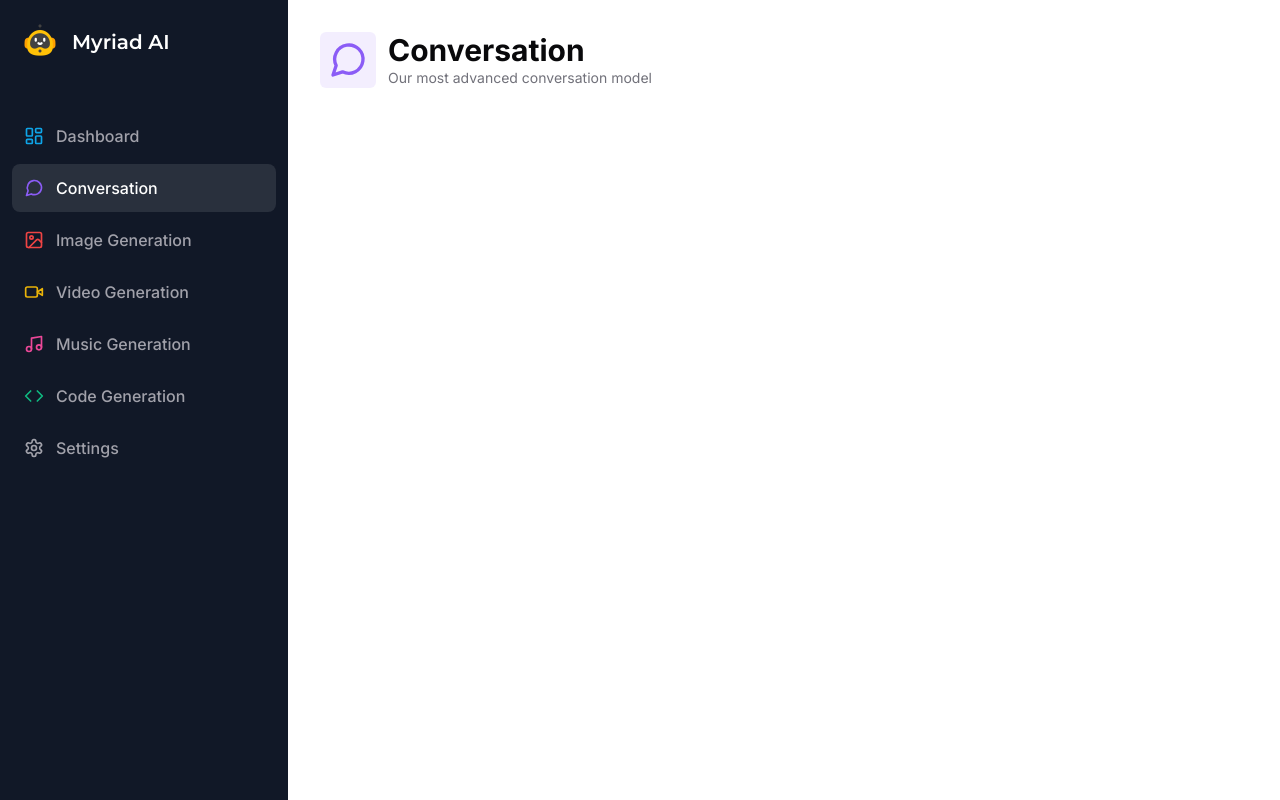
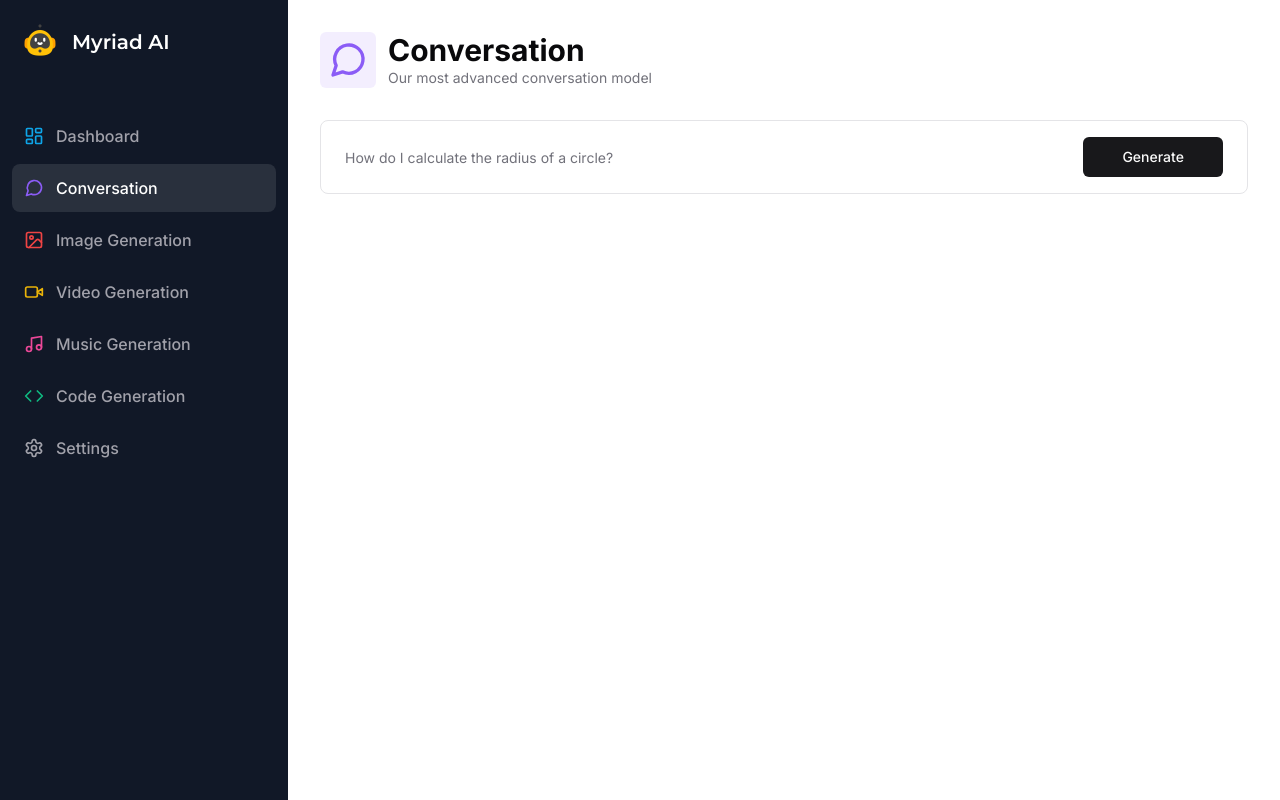
Before and after one commit to tanzimrayhan/MyriadAi-SaaS, a Next.js app: page /conversation in a window 1280 px wide. Built offline with nearby package versions, Linux system fonts and the light colour scheme.

Commit message:
implemented conversation form

```diff
--- /dev/null
+++ b/app/(dashboard)/(routes)/conversation/constants.ts
@@ -0,0 +1,7 @@
+import * as z from 'zod';
+
+export const formSchema = z.object({
+    prompt: z.string().min(1, {
+        message: "Prompt is required",
+    })
+})
--- a/app/(dashboard)/(routes)/conversation/page.tsx
+++ b/app/(dashboard)/(routes)/conversation/page.tsx
@@ -1,8 +1,30 @@
+"use client";
+
+import * as z from "zod";
 import { Heading } from '@/components/heading'
-import { MessageCircle } from 'lucide-react'
-import React from 'react'
+import { MessageCircle } from 'lucide-react';
+import { useForm } from 'react-hook-form';
+import { zodResolver } from '@hookform/resolvers/zod';
+
+import { formSchema } from "./constants";
+import { Form, FormField, FormItem, FormControl } from "@/components/ui/form";
+import { Input } from "@/components/ui/input";
+import { Button } from "@/components/ui/button";
 
 const ConversationPage = () => {
+    const form = useForm<z.infer<typeof formSchema>>({
+        resolver: zodResolver(formSchema),
+        defaultValues: {
+            prompt: ""
+        }
+    })
+
+    const isLoading = form.formState.isSubmitting;
+
+    const onSubmit = async (values: z.infer<typeof formSchema>) => {
+        console.log(values)
+    }
+
     return (
         <div>
             <Heading
@@ -12,6 +34,43 @@
                 iconColor='text-violet-500'
                 bgColor='bg-violet-500/10'
             />
+            <div className="px-4 lg:px-8">
+                <div className="">
+                    <Form {...form}>
+                        <form onSubmit={form.handleSubmit(onSubmit)}
+                            className="rounded-lg
+                            border
+                            w-full
+                            p-4
+                            px-3
+                            md:px-6
+                            focus-within:shadow-sm
+                            grid
+                            grid-cols-12
+                            gap-2"
+                        >
+                            <FormField
+                                name="prompt"
+                                render={({ field }) => (
+                                    <FormItem className="col-span-12 lg:col-span-10">
+                                        <FormControl className="m-0 p-0">
+                                            <Input
+                                                className="border-0 outline-none focus-visible:ring-0 focus-visible:ring-transparent"
+                                                disabled={isLoading}
+                                                placeholder="How do I calculate the radius of a circle?"
+                                                {...field}
+                                            />
+                                        </FormControl>
+                                    </FormItem>
+                                )}
+                            />
+                            <Button className="col-span-12 lg:col-span-2">
+                                Generate
+                            </Button>
+                        </form>
+                    </Form>
+                </div>
+            </div>
         </div>
     )
 }
--- /dev/null
+++ b/components/ui/form.tsx
@@ -0,0 +1,176 @@
+import * as React from "react"
+import * as LabelPrimitive from "@radix-ui/react-label"
+import { Slot } from "@radix-ui/react-slot"
+import {
+  Controller,
+  ControllerProps,
+  FieldPath,
+  FieldValues,
+  FormProvider,
+  useFormContext,
+} from "react-hook-form"
+
+import { cn } from "@/lib/utils"
+import { Label } from "@/components/ui/label"
+
+const Form = FormProvider
+
+type FormFieldContextValue<
+  TFieldValues extends FieldValues = FieldValues,
+  TName extends FieldPath<TFieldValues> = FieldPath<TFieldValues>
+> = {
+  name: TName
+}
+
+const FormFieldContext = React.createContext<FormFieldContextValue>(
+  {} as FormFieldContextValue
+)
+
+const FormField = <
+  TFieldValues extends FieldValues = FieldValues,
+  TName extends FieldPath<TFieldValues> = FieldPath<TFieldValues>
+>({
+  ...props
+}: ControllerProps<TFieldValues, TName>) => {
+  return (
+    <FormFieldContext.Provider value={{ name: props.name }}>
+      <Controller {...props} />
+    </FormFieldContext.Provider>
+  )
+}
+
+const useFormField = () => {
+  const fieldContext = React.useContext(FormFieldContext)
+  const itemContext = React.useContext(FormItemContext)
+  const { getFieldState, formState } = useFormContext()
+
+  const fieldState = getFieldState(fieldContext.name, formState)
+
+  if (!fieldContext) {
+    throw new Error("useFormField should be used within <FormField>")
+  }
+
+  const { id } = itemContext
+
+  return {
+    id,
+    name: fieldContext.name,
+    formItemId: `${id}-form-item`,
+    formDescriptionId: `${id}-form-item-description`,
+    formMessageId: `${id}-form-item-message`,
+    ...fieldState,
+  }
+}
+
+type FormItemContextValue = {
+  id: string
+}
+
+const FormItemContext = React.createContext<FormItemContextValue>(
+  {} as FormItemContextValue
+)
+
+const FormItem = React.forwardRef<
+  HTMLDivElement,
+  React.HTMLAttributes<HTMLDivElement>
+>(({ className, ...props }, ref) => {
+  const id = React.useId()
+
+  return (
+    <FormItemContext.Provider value={{ id }}>
+      <div ref={ref} className={cn("space-y-2", className)} {...props} />
+    </FormItemContext.Provider>
+  )
+})
+FormItem.displayName = "FormItem"
+
+const FormLabel = React.forwardRef<
+  React.ElementRef<typeof LabelPrimitive.Root>,
+  React.ComponentPropsWithoutRef<typeof LabelPrimitive.Root>
+>(({ className, ...props }, ref) => {
+  const { error, formItemId } = useFormField()
+
+  return (
+    <Label
+      ref={ref}
+      className={cn(error && "text-destructive", className)}
+      htmlFor={formItemId}
+      {...props}
+    />
+  )
+})
+FormLabel.displayName = "FormLabel"
+
+const FormControl = React.forwardRef<
+  React.ElementRef<typeof Slot>,
+  React.ComponentPropsWithoutRef<typeof Slot>
+>(({ ...props }, ref) => {
+  const { error, formItemId, formDescriptionId, formMessageId } = useFormField()
+
+  return (
+    <Slot
+      ref={ref}
+      id={formItemId}
+      aria-describedby={
+        !error
+          ? `${formDescriptionId}`
+          : `${formDescriptionId} ${formMessageId}`
+      }
+      aria-invalid={!!error}
+      {...props}
+    />
+  )
+})
+FormControl.displayName = "FormControl"
+
+const FormDescription = React.forwardRef<
+  HTMLParagraphElement,
+  React.HTMLAttributes<HTMLParagraphElement>
+>(({ className, ...props }, ref) => {
+  const { formDescriptionId } = useFormField()
+
+  return (
+    <p
+      ref={ref}
+      id={formDescriptionId}
+      className={cn("text-sm text-muted-foreground", className)}
+      {...props}
+    />
+  )
+})
+FormDescription.displayName = "FormDescription"
+
+const FormMessage = React.forwardRef<
+  HTMLParagraphElement,
+  React.HTMLAttributes<HTMLParagraphElement>
+>(({ className, children, ...props }, ref) => {
+  const { error, formMessageId } = useFormField()
+  const body = error ? String(error?.message) : children
+
+  if (!body) {
+    return null
+  }
+
+  return (
+    <p
+      ref={ref}
+      id={formMessageId}
+      className={cn("text-sm font-medium text-destructive", className)}
+      {...props}
+    >
+      {body}
+    </p>
+  )
+})
+FormMessage.displayName = "FormMessage"
+
+export {
+  useFormField,
+  Form,
+  FormItem,
+  FormLabel,
+  FormControl,
+  FormDescription,
+  FormMessage,
+  FormField,
+}
--- /dev/null
+++ b/components/ui/input.tsx
@@ -0,0 +1,25 @@
+import * as React from "react"
+
+import { cn } from "@/lib/utils"
+
+export interface InputProps
+  extends React.InputHTMLAttributes<HTMLInputElement> {}
+
+const Input = React.forwardRef<HTMLInputElement, InputProps>(
+  ({ className, type, ...props }, ref) => {
+    return (
+      <input
+        type={type}
+        className={cn(
+          "flex h-10 w-full rounded-md border border-input bg-background px-3 py-2 text-sm ring-offset-background file:border-0 file:bg-transparent file:text-sm file:font-medium placeholder:text-muted-foreground focus-visible:outline-none focus-visible:ring-2 focus-visible:ring-ring focus-visible:ring-offset-2 disabled:cursor-not-allowed disabled:opacity-50",
+          className
+        )}
+        ref={ref}
+        {...props}
+      />
+    )
+  }
+)
+Input.displayName = "Input"
+
+export { Input }
--- /dev/null
+++ b/components/ui/label.tsx
@@ -0,0 +1,26 @@
+"use client"
+
+import * as React from "react"
+import * as LabelPrimitive from "@radix-ui/react-label"
+import { cva, type VariantProps } from "class-variance-authority"
+
+import { cn } from "@/lib/utils"
+
+const labelVariants = cva(
+  "text-sm font-medium leading-none peer-disabled:cursor-not-allowed peer-disabled:opacity-70"
+)
+
+const Label = React.forwardRef<
+  React.ElementRef<typeof LabelPrimitive.Root>,
+  React.ComponentPropsWithoutRef<typeof LabelPrimitive.Root> &
+    VariantProps<typeof labelVariants>
+>(({ className, ...props }, ref) => (
+  <LabelPrimitive.Root
+    ref={ref}
+    className={cn(labelVariants(), className)}
+    {...props}
+  />
+))
+Label.displayName = LabelPrimitive.Root.displayName
+
+export { Label }
--- a/package.json
+++ b/package.json
@@ -10,7 +10,9 @@
   },
   "dependencies": {
     "@clerk/nextjs": "^4.23.1",
+    "@hookform/resolvers": "^3.1.1",
     "@radix-ui/react-dialog": "^1.0.4",
+    "@radix-ui/react-label": "^2.0.2",
     "@radix-ui/react-slot": "^1.0.2",
     "@types/node": "20.4.4",
     "@types/react": "18.2.16",
@@ -25,9 +27,11 @@
     "postcss": "8.4.27",
     "react": "18.2.0",
     "react-dom": "18.2.0",
+    "react-hook-form": "^7.45.2",
     "tailwind-merge": "^1.14.0",
     "tailwindcss": "3.3.3",
     "tailwindcss-animate": "^1.0.6",
-    "typescript": "5.1.6"
+    "typescript": "5.1.6",
+    "zod": "^3.21.4"
   }
 }
```
Lines whose indentation alone changed are shown as unchanged.
